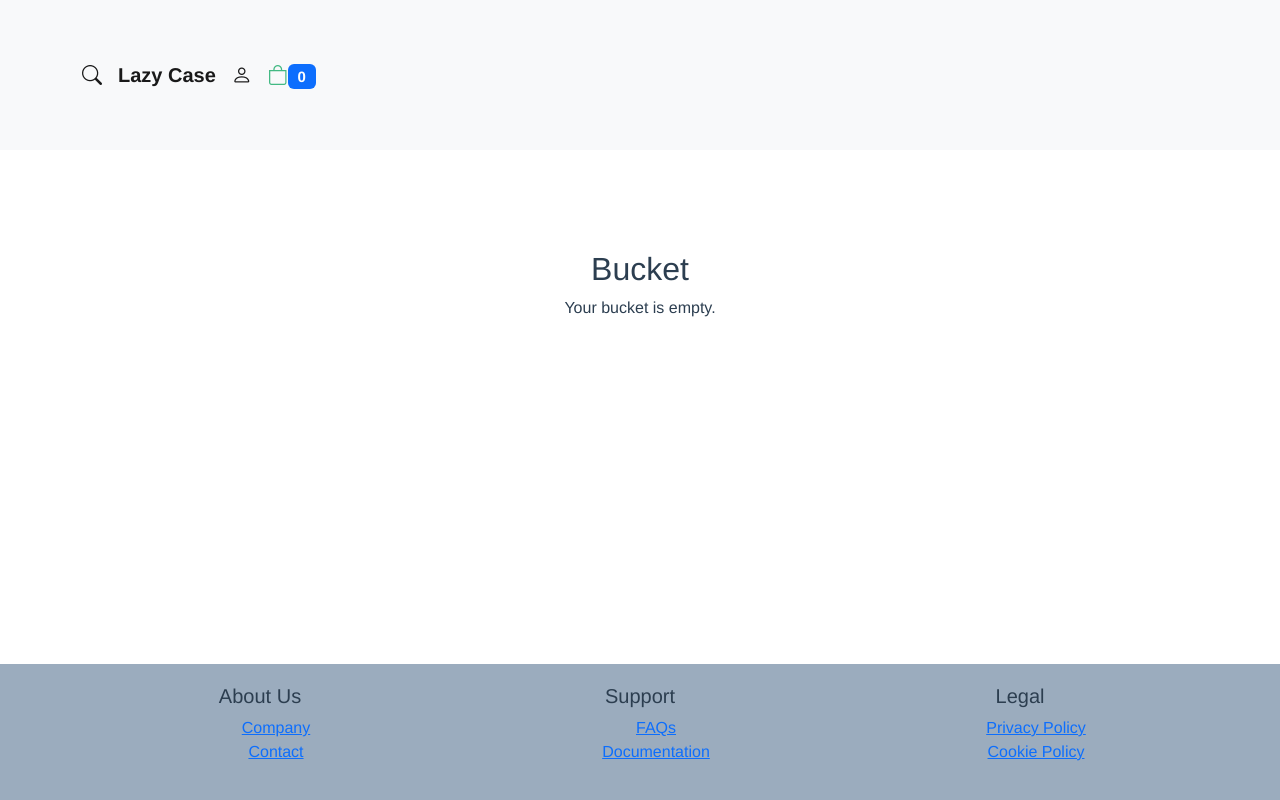
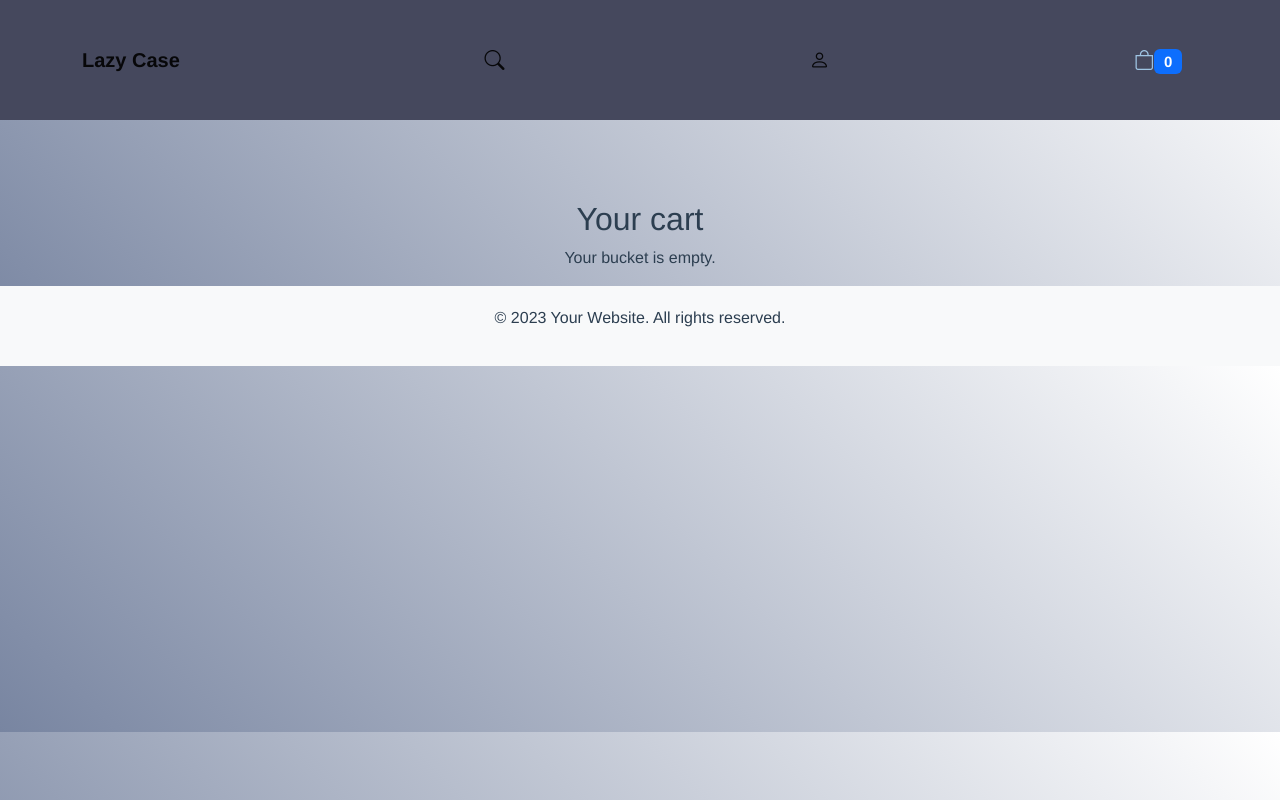
Before and after one commit to Lazy-Bogdi/eCom, a Vue app: page /bucket in a window 1280 px wide. Built offline with nearby package versions, Linux system fonts and the light colour scheme.

Commit message:
Mis à jour des differents contenue pour un style un peu plus pro

```diff
--- a/src/App.vue
+++ b/src/App.vue
@@ -19,8 +19,11 @@ nav a {
   font-weight: bold;
   color: #2c3e50;
 }
+body{
+   background: linear-gradient(-135deg, #ffffff, #7885a1) !important;
+}
 
 nav a.router-link-exact-active {
-  color: #42b983;
+  color: #9fc5e4;
 }
 </style>
--- a/src/components/AllProductsComponent.vue
+++ b/src/components/AllProductsComponent.vue
@@ -1,7 +1,7 @@
 <template>
     <div class="contentMain">
         <h2>All Products</h2>
-        <div class="sort-container">
+        <div class="sort-container contentBelow">
             <label for="sort-select">Sort by:</label>
             <select id="sort-select" v-model="sortBy" @change="sortProducts">
                 <option value=""> Par défaut </option>
@@ -104,9 +104,9 @@ export default {
 <style scoped>
 .product-grid {
   display: grid;
-  grid-template-columns: repeat(auto-fill, minmax(200px, 1fr));
+  grid-template-columns: repeat(auto-fill, minmax(250px, 1fr));
   gap: 20px;
-  margin-top: 20px;
+  padding: 20px 20% 0 20%;
 }
 
 .product-card {
@@ -114,9 +114,10 @@ export default {
   flex-direction: column;
   align-items: center;
   padding: 10px;
-  background-color: #fff;
+  /* background-color: #fff; */
+  background: linear-gradient(-135deg, #ffffff, #7885a1) !important;
   border: 1px solid #ddd;
-  border-radius: 4px;
+  border-radius: 25px;
   box-shadow: 0 2px 4px rgba(0, 0, 0, 0.1);
 }
 
@@ -124,6 +125,7 @@ export default {
   width: 100%;
   height: auto;
   margin-bottom: 10px;
+  border-radius: 15px;
 }
 
 .product-title {
--- a/src/components/BucketComponent.vue
+++ b/src/components/BucketComponent.vue
@@ -1,49 +1,109 @@
 <template>
-    <div>
-        <h2>Bucket</h2>
+    <div class="bucket-container">
+        <h2>Your cart</h2>
         <div v-if="bucket.length === 0">
             <p>Your bucket is empty.</p>
         </div>
-        <div v-else class="product-grid">
+        <div v-else>
+            <div class="product-grid">
                 <div class="product-card" v-for="product in bucket" :key="product.id">
                     <!-- Display product information -->
-                <img :src="product.image" :alt="product.title" class="product-image card-img-top">
+                    <div class="product-image-container">
+                        <img :src="product.image" :alt="product.title" class="product-image">
+                    </div>
+                    <div class="product-details">
                         <h3 class="product-title">{{ product.title }}</h3>
                         <p class="product-price">{{ product.price }}</p>
+                        <div class="quantity-controls">
+                            <button class="quantity-btn" @click="decreaseQuantity(product.id)">
+                                <i class="bi bi-dash"></i>
+                            </button>
                             <span class="product-quantity">{{ product.quantity }}</span>
-
-                <router-link :to="'/product/' + product.id" class="btn btn-primary">Voir</router-link>
-                <button class="btn btn-secondary" @click="increaseQuantity(product.id)">
+                            <button class="quantity-btn" @click="increaseQuantity(product.id)">
                                 <i class="bi bi-plus"></i>
                             </button>
-                <button class="btn btn-secondary" @click="decreaseQuantity(product.id)">
-                    <i class="bi bi-dash"></i>
-                </button>
-                <button class="btn btn-primary" @click="removeFromBucket(product.id)">Remove</button>
                         </div>
-            <div>
+                        <button class="remove-btn btn btn-danger" @click="removeFromBucket(product.id)">Remove</button>
+                    </div>
+                </div>
+            </div>
             <div class="total-price">
                 Total Price: {{ totalPrice }}
             </div>
         </div>
     </div>
-    </div>
 </template>
+
 <style scoped>
+.bucket-container {
+    margin-top: 200px;
+}
+
 .product-grid {
-    display: flex;
-    flex-wrap: wrap;
-    justify-content: space-between;
-    margin: 200px 0 0 0
+    display: grid;
+    grid-template-columns: repeat(auto-fit, minmax(300px, 1fr));
+    gap: 20px;
 }
 
 .product-card {
-    width: calc(20% - 20px);
-    /* Adjust the width as needed */
-    margin-bottom: 20px;
-    /* Add other styling for the product card */
+    display: flex;
+    align-items: center;
+    border: 1px solid #ccc;
+    padding: 20px;
+}
+
+.product-image-container {
+    flex: 0 0 80px;
+    margin-right: 20px;
+}
+
+.product-image {
+    width: 100%;
+    height: auto;
+}
+
+.product-details {
+    flex: 1;
+}
+
+.product-title {
+    font-size: 18px;
+    margin-bottom: 10px;
+}
+
+.product-price {
+    font-weight: bold;
+    margin-bottom: 10px;
+}
+
+.quantity-controls {
+    display: flex;
+    align-items: center;
+    margin-bottom: 10px;
+}
+
+.quantity-btn {
+    background-color: transparent;
+    border: none;
+    cursor: pointer;
+    font-size: 16px;
+    margin: 0 5px;
+}
+
+.remove-btn {
+    background-color: #dc3545;
+    color: white;
+    border: none;
+    cursor: pointer;
+    padding: 5px 10px;
+}
+
+.total-price {
+    font-weight: bold;
+    margin-top: 20px;
 }
 </style>
+
 
 <script>
 import { mapMutations } from 'vuex';
--- a/src/components/Dashboard.vue
+++ b/src/components/Dashboard.vue
@@ -1,7 +1,7 @@
 <template>
     <div class="home">
         <!-- Hero Section -->
-        <section class="hero">
+        <section class="hero contentBelow">
             <div class="container">
                 <h1 class="hero-title">Welcome to Lazy Case</h1>
                 <p class="hero-subtitle">Discover stylish and protective cases for your devices</p>
@@ -34,7 +34,7 @@
                     <div class="product-card" v-for="article in recentArticles" :key="article.title">
                         <img :src="article.image" :alt="article.title" class="product-image card-img-top">
                         <h3 class="product-title">{{ article.title }}</h3>
-                        <p class="product-price">{{ article.price }}</p>
+                        <p class="product-price">{{ article.price }} $</p>
                         <router-link :to="'/product/' + article.id" class="btn btn-primary">Voir</router-link>
                         <!--<button class="btn btn-secondary" @click="addToBucket(article)">+</button>-->
                     </div>
@@ -66,6 +66,7 @@ export default {
             slidesPerView: 'auto',
             spaceBetween: 20,
             loop: true,
+            speed: 1000,
             autoplay: {
                 delay: 3000, // Delay in milliseconds (e.g., 3000 = 3 seconds)
                 enabled: true,
--- a/src/components/Footer.vue
+++ b/src/components/Footer.vue
@@ -1,59 +1,27 @@
 <template>
+    <div class="spacer"></div>
     <footer class="footer">
         <div class="container">
-            <div class="row">
-                <div class="col">
-                    <h5>About Us</h5>
-                    <ul>
-                        <li><a href="#">Company</a></li>
-                        <li><a href="#">Contact</a></li>
-                    </ul>
-                </div>
-                <div class="col">
-                    <h5>Support</h5>
-                    <ul>
-                        <li><a href="#">FAQs</a></li>
-                        <li><a href="#">Documentation</a></li>
-                    </ul>
-                </div>
-                <div class="col">
-                    <h5>Legal</h5>
-                    <ul>
-                        <li><a href="#">Privacy Policy</a></li>
-                        <li><a href="#">Cookie Policy</a></li>
-                    </ul>
-                </div>
-            </div>
+            <!-- Footer content goes here -->
+            <p>&copy; 2023 Your Website. All rights reserved.</p>
         </div>
     </footer>
 </template>
 
+<style scoped>
+.footer {
+    background-color: #f8f9fa;
+    padding: 20px 0;
+    /* position: sticky; */
+    /* bottom: 0; */
+}
+.container {
+    text-align: center;
+}
+</style>
 
 <script>
 export default {
     name: 'Footer',
 };
 </script>
-
-<style>
-.footer {
-    position: fixed;
-    margin: 100px 0 0 0;
-    left: 0;
-    bottom: 0;
-    width: 100%;
-    background-color: #9bacbe;
-    padding: 20px;
-
-}
-
-.footer li {
-    list-style: none;
-}
-</style>
-<style>
-.contentMain {
-    padding-bottom: 200px;
-    /* Adjust the value based on the height of the footer */
-}
-</style>
--- a/src/components/Navbar.vue
+++ b/src/components/Navbar.vue
@@ -1,6 +1,8 @@
 <template>
-    <nav class="navbar navbar-expand-lg navbar-light bg-light top">
+    <nav class="navbar navbar-expand-lg navbar-light fixed-top">
         <div class="container">
+            <!-- Brand Title -->
+            <router-link to="/" class="navbar-brand">Lazy Case</router-link>
             <!-- Search Icon -->
             <span class="navbar-brand">
                 <i class="bi bi-search"></i>
@@ -12,8 +14,7 @@
                 <span class="navbar-toggler-icon"></span>
             </button>
 
-            <!-- Brand Title -->
-            <router-link to="/" class="navbar-brand">Lazy Case</router-link>
+
 
             <!-- Profile Icon -->
             <span class="navbar-brand">
@@ -26,12 +27,20 @@
                 <span class="badge bg-primary">{{ bucketItemCount }}</span>
             </router-link>
 
-            <!-- Collapsible Menu Items -->
+            <!-- Collapsible Menu Items
             <div class="collapse navbar-collapse" id="navbarSupportedContent">
                 <ul class="navbar-nav ml-auto">
-                    <!-- Add your menu items here -->
+                    <li>fesffesf</li>
+                    <li>fesffesf</li>
+                    <li>fesffesf</li>
+                    <li>fesffesf</li>
+                    <li>fesffesf</li>
+                    <li>fesffesf</li>
+                    <li>fesffesf</li>
+                    <li>fesffesf</li>
+
                 </ul>
-            </div>
+            </div>-->
         </div>
     </nav>
 </template>
@@ -48,10 +57,14 @@ export default {
     },
 };
 </script>
-<style scoped>
-.navbar{
-    height: 150px;
+<style>
+.navbar {
+    height: 120px;
     margin: 0 0 100px 0;
-    background-color: rgb(172, 166, 50) ;
+    background-color: rgb(69, 72, 93);
+}
+
+.contentBelow {
+    padding: 150px 0 0 0
 }
 </style>
```
Also changed, not shown: src/components/ProductDetails.vue (+47 -3 lines). Lines whose indentation alone changed are shown as unchanged.
